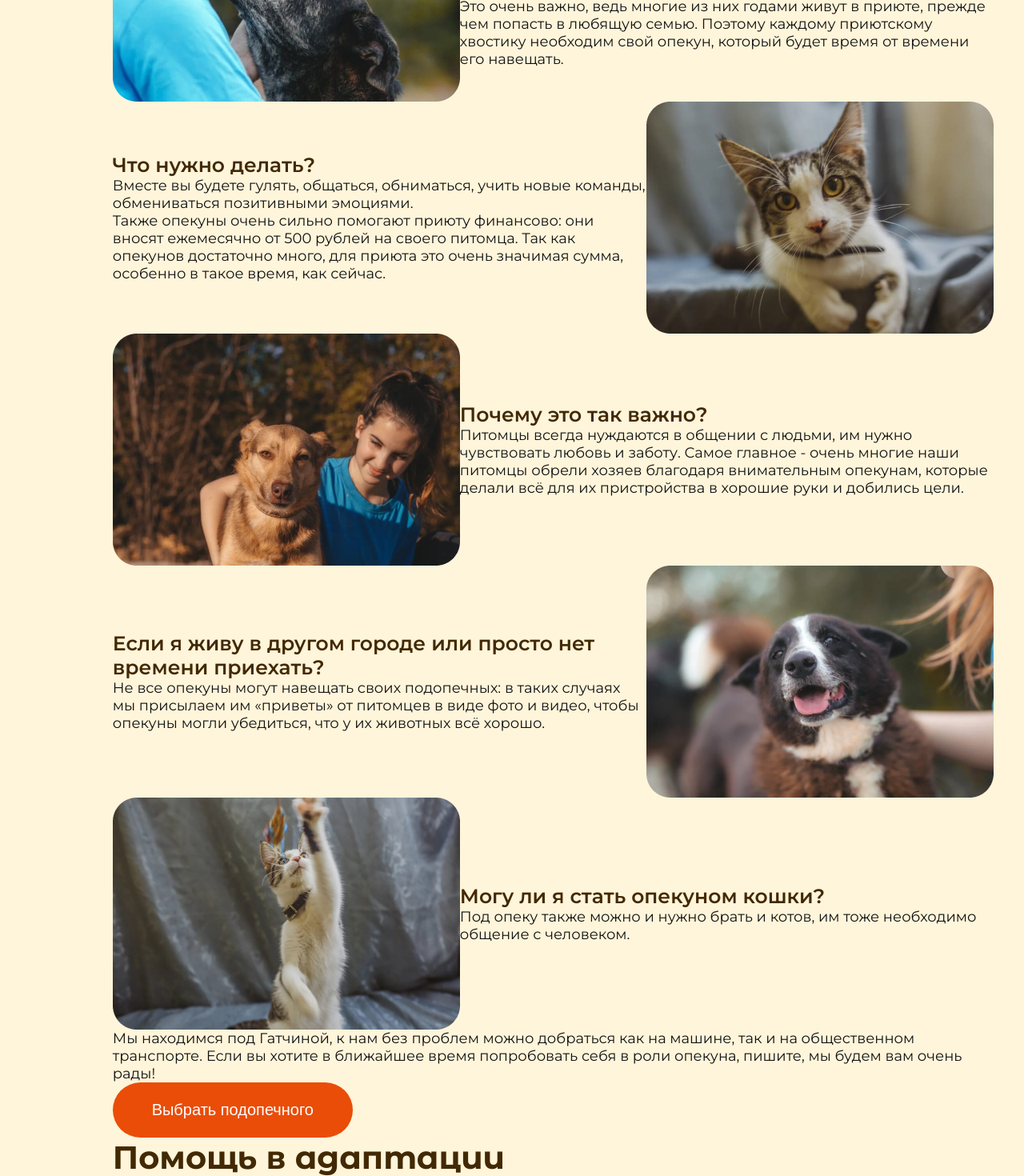
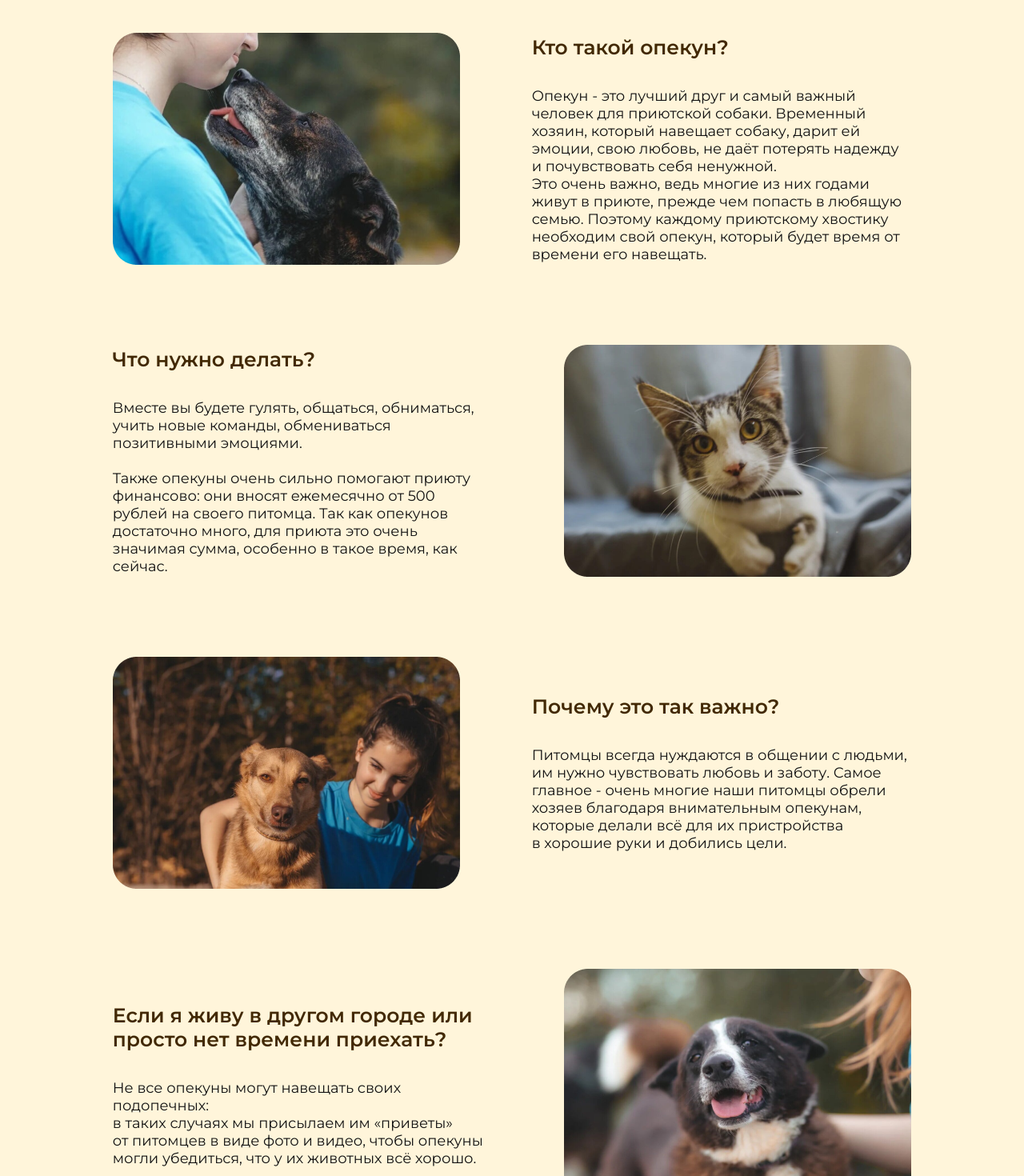
Before and after one commit to eireensid/animal-shelter, a Next.js app: page /guardianship-and-adaptation in a window 1280 px wide. Shown: the part 960-2430 px from the top of the page at 80% size. Built offline with nearby package versions, Linux system fonts and the light colour scheme.

Commit message:
about guardianship and adoptation styles

```diff
--- a/pages/guardianship-and-adaptation.js
+++ b/pages/guardianship-and-adaptation.js
@@ -29,15 +29,19 @@ export default function GuardianshipAndAdoptation({title='Опекунство
             <img className={styles.photoWithPhraseBubble} src="/img/guardianshipPage/guardianship-dog-with-bubble.svg" alt="спасибо"/>
           </div>
         </div>
+      </div>
+    </section>
 
-        <div className={styles.aboutGuardianshipBlock}>
+    <section>
+      <div className={`${styles.aboutGuardianshipAdoptationBlocks} ${styles.pagePaddings}`}>
+       <div className={styles.aboutGuardianshipBlock}>
           <h2>Опекунство</h2>
-          <p>Приют очень сильно нуждается в опекунах! Если у вас нет возможности забрать животное, но очень хочется окружить его заботой и вниманием,
+          <p className={styles.aboutGuardianshipBlockDesc}>Приют очень сильно нуждается в опекунах! Если у вас нет возможности забрать животное, но очень хочется окружить его заботой и вниманием,
             станьте опекуном (временным хозяином), навещайте питомца в приюте и не дайте его взгляду потухнуть без человеческого внимания.</p>
           <div className={styles.aboutGuardianshipGallery}>
             <div className={styles.aboutGuardianshipGalleryRow}>
               <img src="/img/guardianshipPage/who-is-guardian.png" alt="опекун"/>
-              <div>
+              <div className={styles.aboutGuardianshipGalleryRowTextRight}>
                 <h3>Кто такой опекун?</h3>
                 <p>Опекун - это лучший друг и самый важный человек для приютской собаки. Временный хозяин, который навещает собаку, дарит ей эмоции, свою любовь,
                   не даёт потерять надежду и почувствовать себя ненужной.</p>
@@ -47,9 +51,10 @@ export default function GuardianshipAndAdoptation({title='Опекунство
             </div>
 
             <div className={styles.aboutGuardianshipGalleryRow}>
-              <div>
+              <div className={styles.aboutGuardianshipGalleryRowTextLeft}>
                 <h3>Что нужно делать?</h3>
                 <p>Вместе вы будете гулять, общаться, обниматься, учить новые команды, обмениваться позитивными эмоциями.</p>
+                <br/>
                 <p>Также опекуны очень сильно помогают приюту финансово: они вносят ежемесячно от 500 рублей на своего питомца. Так как опекунов достаточно
                   много, для приюта это очень значимая сумма, особенно в такое время, как сейчас.</p>
               </div>
@@ -58,7 +63,7 @@ export default function GuardianshipAndAdoptation({title='Опекунство
 
             <div className={styles.aboutGuardianshipGalleryRow}>
               <img src="/img/guardianshipPage/why-this-is-important.png" alt="почему это важно"/>
-              <div>
+              <div className={styles.aboutGuardianshipGalleryRowTextRight}>
                 <h3>Почему это так важно?</h3>
                 <p>Питомцы всегда нуждаются в общении с людьми, им нужно чувствовать любовь и заботу. Самое главное - очень многие наши питомцы обрели хозяев
                   благодаря внимательным опекунам, которые делали всё для их пристройства в хорошие руки и добились цели.</p>
@@ -66,9 +71,9 @@ export default function GuardianshipAndAdoptation({title='Опекунство
             </div>
 
             <div className={styles.aboutGuardianshipGalleryRow}>
-              <div>
+              <div className={styles.aboutGuardianshipGalleryRowTextLeft}>
                 <h3>Если я живу в другом городе или просто нет времени приехать?</h3>
-                <p>Не все опекуны могут навещать своих подопечных: в таких случаях мы присылаем им «приветы» от питомцев в виде фото и видео, чтобы опекуны
+                <p>Не все опекуны могут навещать своих подопечных:<br/> в таких случаях мы присылаем им «приветы»<br/> от питомцев в виде фото и видео, чтобы опекуны
                   могли убедиться, что у их животных всё хорошо. </p>
               </div>
               <img src="/img/guardianshipPage/if-live-far.png" alt="нет времени приехать"/>
@@ -76,14 +81,14 @@ export default function GuardianshipAndAdoptation({title='Опекунство
 
             <div className={styles.aboutGuardianshipGalleryRow}>
               <img src="/img/guardianshipPage/cat-guardian.png" alt="опекун кошки"/>
-              <div>
+              <div className={styles.aboutGuardianshipGalleryRowTextRight}>
                 <h3>Могу ли я стать опекуном кошки?</h3>
                 <p>Под опеку также можно и нужно брать и котов, им тоже необходимо общение с человеком.</p>
               </div>
             </div>
 
             <div>
-              <p>Мы находимся под Гатчиной, к нам без проблем можно добраться как на машине, так и на общественном транспорте. Если вы хотите в ближайшее время
+              <p className={styles.afterGuardianshipGalleryDesc}>Мы находимся под Гатчиной, к нам без проблем можно добраться как на машине, так и на общественном транспорте. Если вы хотите в ближайшее время
                 попробовать себя в роли опекуна, пишите, мы будем вам очень рады!</p>
               <button>Выбрать подопечного</button>
             </div>
@@ -92,9 +97,9 @@ export default function GuardianshipAndAdoptation({title='Опекунство
 
         <div className={styles.aboutAdaptationBlock}>
           <h2>Помощь в адаптации</h2>
-          <div>
+          <div className={styles.aboutAdaptationBlockDesc}>
             <img src="/img/guardianshipPage/help-with-adoptation.png" alt="об адаптации"/>
-            <div>
+            <div className={styles.aboutAdaptationBlockText}>
               <p>В приюте есть «трудные», неконтактные питомцы. Они не хотят выходить за пределы будки и боятся человека, но они так же, как и другие собаки,
                 нуждаются в общении с людьми.</p>
               <p>На каждого такого грустного собакена должен найтись терпеливый человек, который своим вниманием и заботой растопит сердце дикого пёсика,
@@ -107,6 +112,7 @@ export default function GuardianshipAndAdoptation({title='Опекунство
         </div>
       </div>
     </section>
+
     <section>
     <div className={`${styles.visitingRulesWrapper} ${styles.pagePaddings}`}>
           <VisitingRules/>
--- a/styles/basicNeedsOfTeremok.module.scss
+++ b/styles/basicNeedsOfTeremok.module.scss
@@ -34,7 +34,7 @@
   margin-top: 20px;
 }
 .needsDesc p {
-  width: 83%;
+  width: 85%;
   margin-top: 40px;
 }
 
--- a/styles/guardianshipAndAdoptation.module.scss
+++ b/styles/guardianshipAndAdoptation.module.scss
@@ -39,9 +39,62 @@
 }
 
 // About guardianship
+.aboutGuardianshipAdoptationBlocks {
+  background: $pageBg;
+}
+.aboutGuardianshipBlock {
+  padding-bottom: 200px;
+}
+.aboutGuardianshipBlockDesc {
+  padding: {
+    top: 38px;
+    bottom: 100px;
+  };
+  width: 53%;
+}
 .aboutGuardianshipGalleryRow {
   display: flex;
   align-items: center;
+}
+.aboutGuardianshipGalleryRow:not(:last-child) {
+  padding-bottom: 100px;
+}
+.aboutGuardianshipGalleryRow h3 {
+  padding-bottom: 35px;
+}
+.aboutGuardianshipGalleryRowTextRight {
+  padding-left: 9%;
+  width: 60%;
+}
+.aboutGuardianshipGalleryRowTextLeft {
+  padding-right: 9%;
+  width: 60%;
+}
+.afterGuardianshipGalleryDesc {
+  padding: {
+    top: 100px;
+    bottom: 43px;
+  };
+  width: 53%;
+}
+
+// About adaptation
+.aboutAdaptationBlock {
+  padding-bottom: 200px;
+}
+.aboutAdaptationBlock h2 {
+  padding-bottom: 105px;
+}
+.aboutAdaptationBlockDesc {
+  display: flex;
+  align-items: center;
+}
+.aboutAdaptationBlockText {
+  padding-left: 9%;
+  width: 60%;
+}
+.aboutAdaptationBlockText button {
+  margin-top: 43px;
 }
 
 
```
